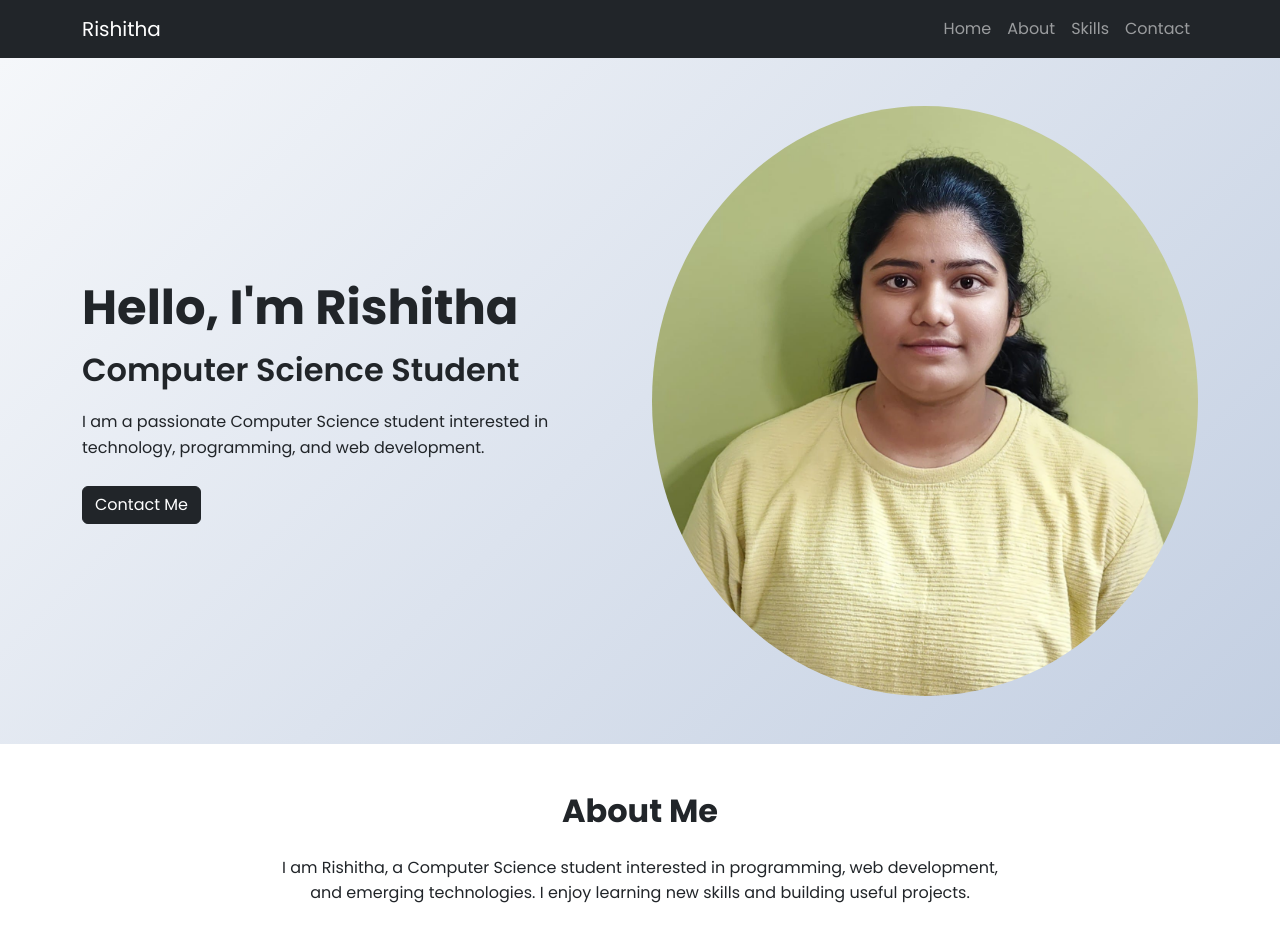
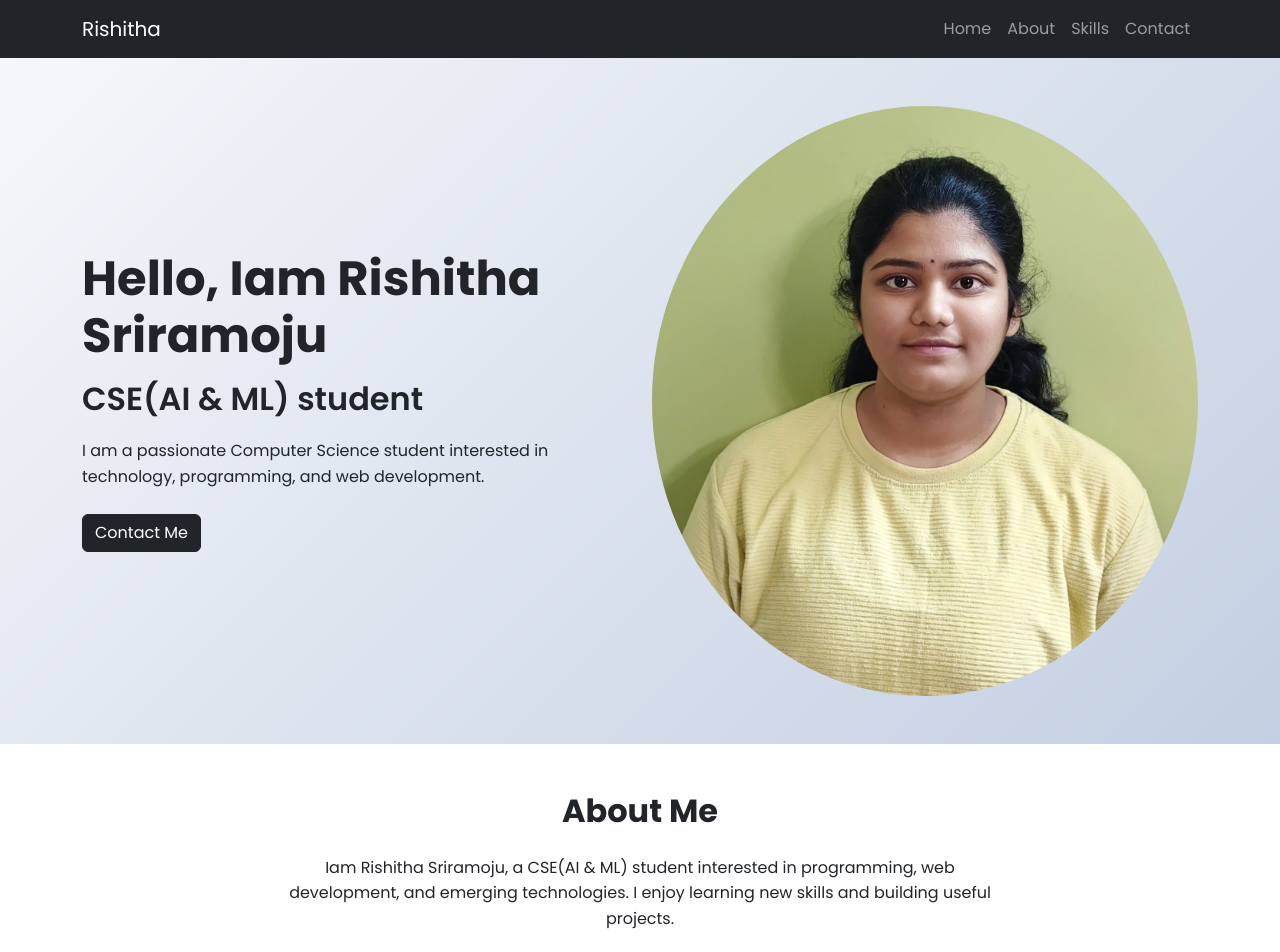
Before and after one commit to rishithasriramoju2007-lab/dev-folio-project, a plain HTML site: page index.html in a window 1280 px wide. Shown: the top 952 px of the page. Drawn offline with nearby package versions, Linux system fonts and the light colour scheme.

Commit message:
Update name and CSE AIML details

```diff
--- a/index.html
+++ b/index.html
@@ -69,9 +69,9 @@
         <div class="row align-items-center">
           <!-- Introduction -->
           <div class="col-12 col-md-6 text-center text-md-start">
-            <h1>Hello, I'm Rishitha</h1>
+            <h1>Hello, Iam Rishitha Sriramoju</h1>
 
-            <h2>Computer Science Student</h2>
+            <h2>CSE(AI & ML) student</h2>
 
             <p>
               I am a passionate Computer Science student interested in
@@ -100,7 +100,7 @@
         <div class="row justify-content-center">
           <div class="col-12 col-md-8 text-center">
             <p>
-              I am Rishitha, a Computer Science student interested in
+              Iam Rishitha Sriramoju, a CSE(AI & ML) student interested in
               programming, web development, and emerging technologies. I enjoy
               learning new skills and building useful projects.
             </p>
```
